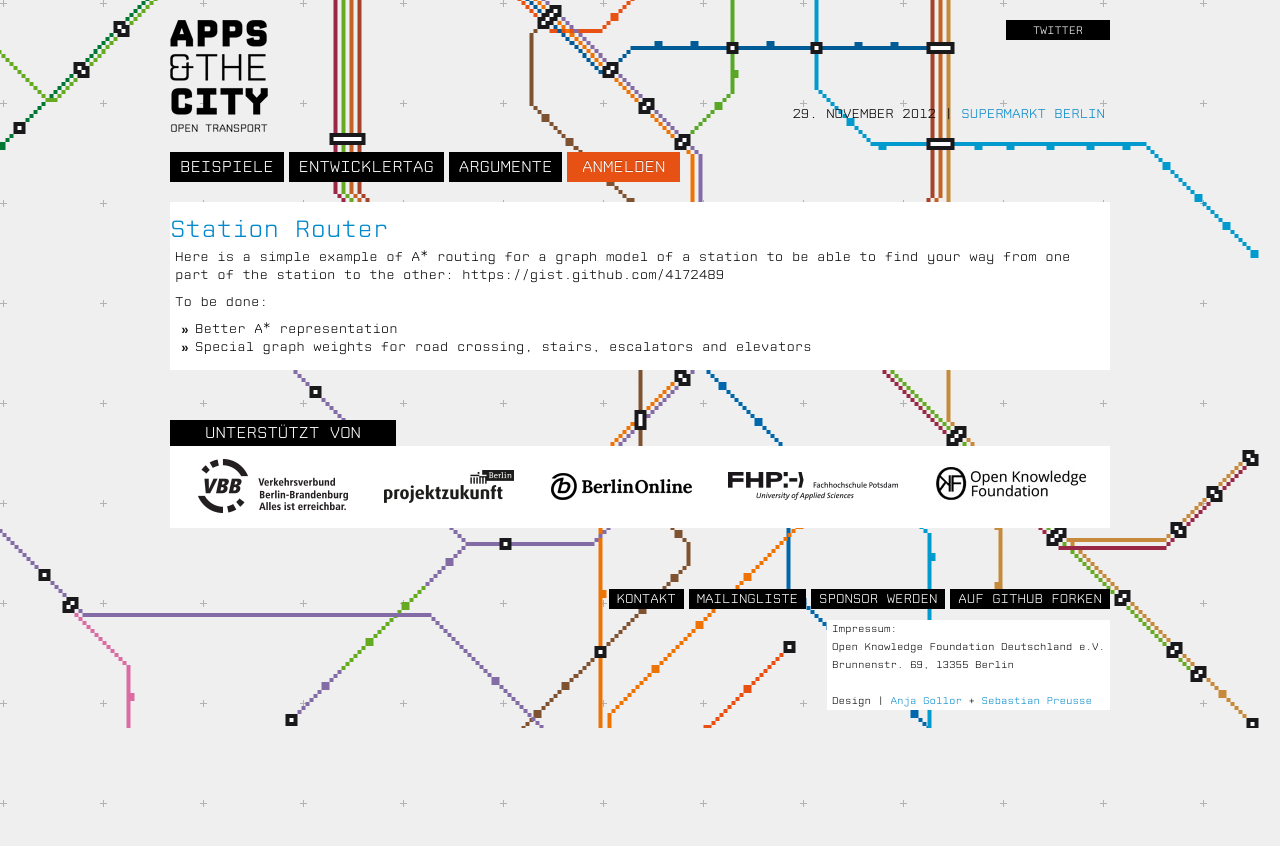
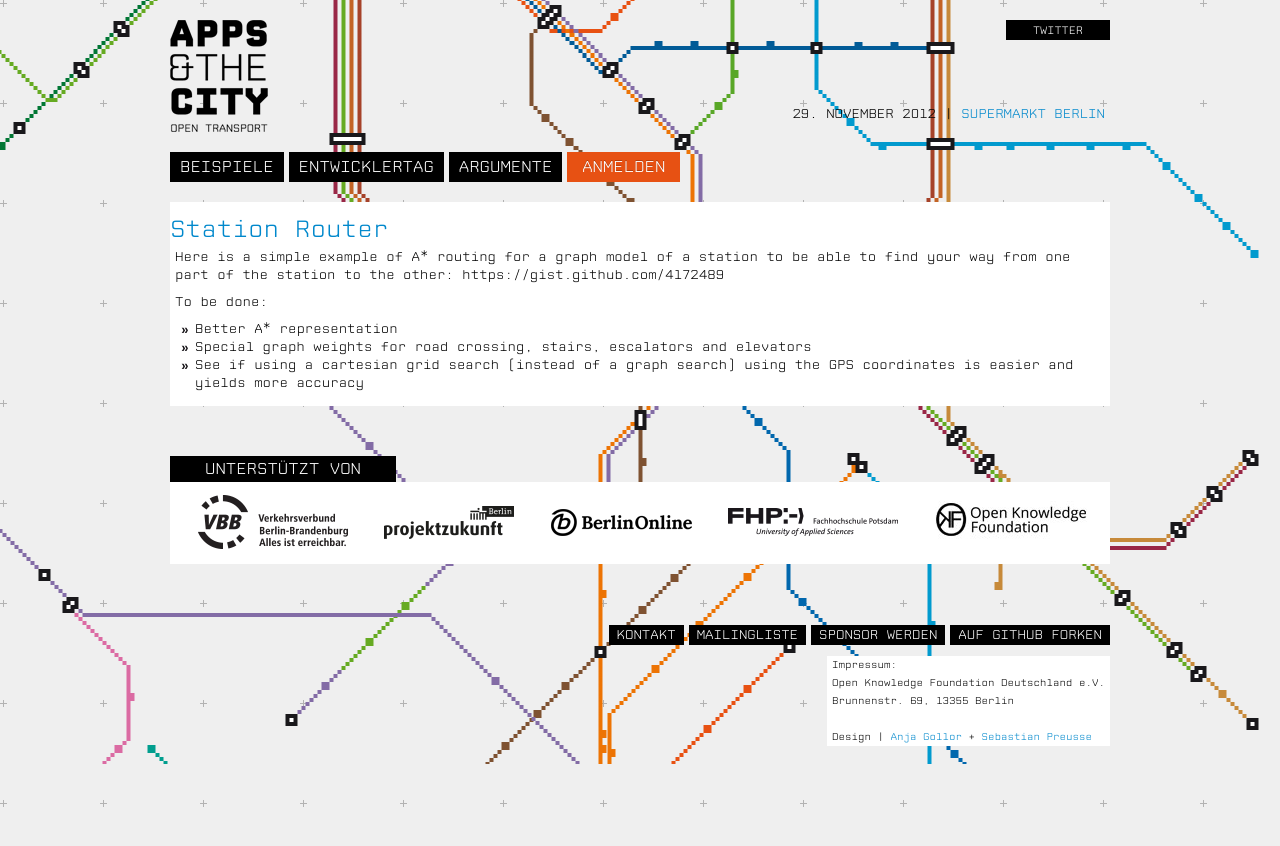
Before and after one commit to okfde/berlin.appsandthecity, a Jekyll site: the page built from apps/app/stationsrouter.md, in a window 1280 px wide. Shown: the top 846 px of the page. Built offline with Jekyll 4.4.1, drawn with Linux system fonts in a browser that asks for light colours; nearby versions of some CDN libraries; Markdown is read by kramdown in place of the engine named in the settings.

Commit message:
more todos

```diff
--- a/apps/app/stationsrouter.md
+++ b/apps/app/stationsrouter.md
@@ -14,3 +14,4 @@ To be done:
 
 * Better A* representation
 * Special graph weights for road crossing, stairs, escalators and elevators
+* See if using a cartesian grid search (instead of a graph search) using the GPS coordinates is easier and yields more accuracy
```
